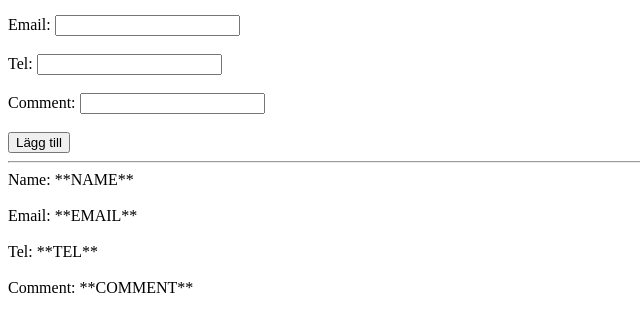
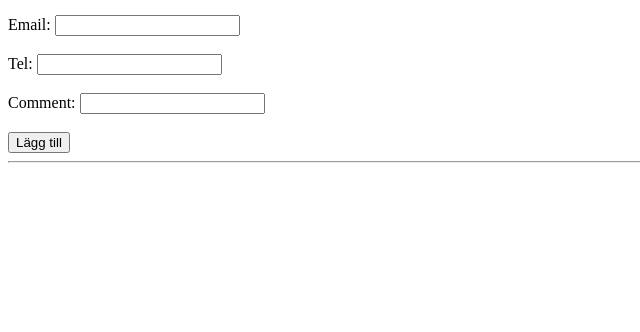
Before and after one commit to ShirinAziz/Upp1.Forum, a website: page index.html in a window 1280 px wide. Shown: the part 104-436 px from the top of the page, without its empty margins (0-640 px from the left). Drawn offline with Linux system fonts and the light colour scheme.

Commit message:
added placeHoler for data

```diff
--- a/index.html
+++ b/index.html
@@ -23,17 +23,8 @@
       <input type="submit" value="Lägg till" />
     </form>
     <hr />
-    <div>
-      Name: **NAME**
-      <br />
-      <br />
-      Email: **EMAIL**
-      <br />
-      <br />
-      Tel: **TEL**
-      <br />
-      <br />
-      Comment: **COMMENT**
+    <div id="dataList" style="display: flex; flex-direction: column">
+      <!-- Placeholders for data -->
     </div>
   </body>
 </html>
```
